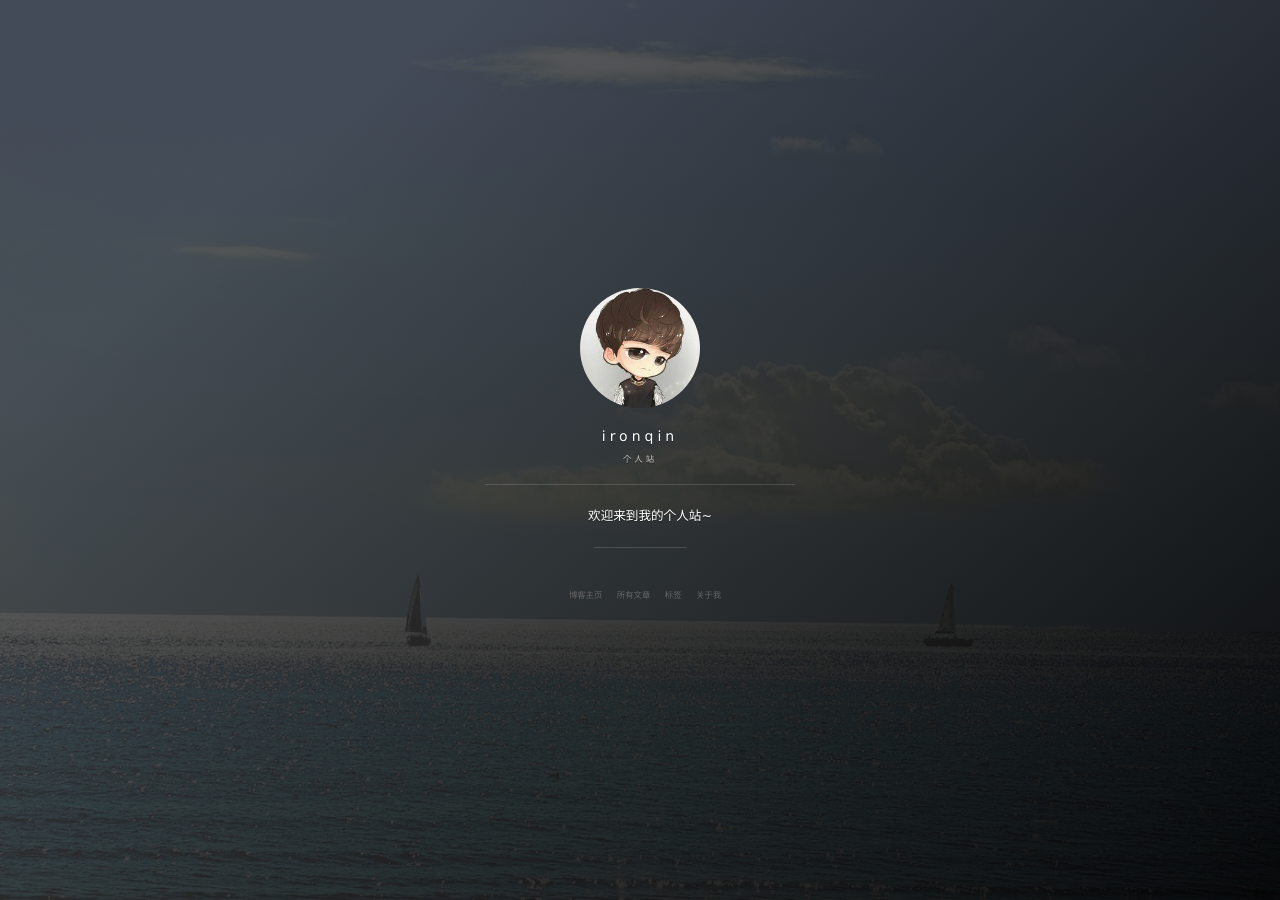
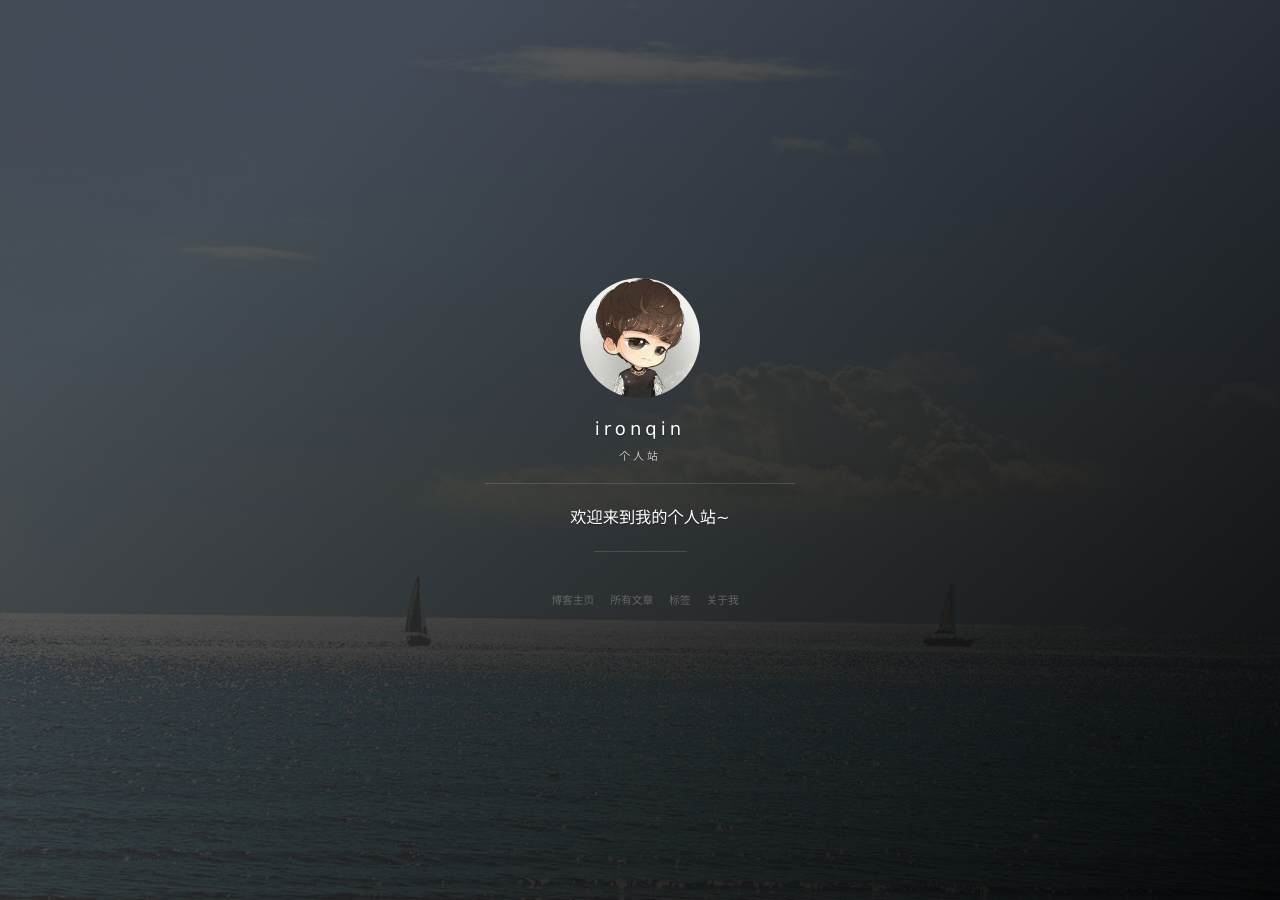
Before and after one commit to qwbjtu2015/ironqin.github.io, a Jekyll site: the page built from index.html, in a window 1280 px wide. Built offline with Jekyll 4.4.1, drawn with Linux system fonts in a browser that asks for light colours; nearby versions of some CDN libraries; the list of posts is cut into pages by our own code; comment, search, counter and statistics services are not loaded.

Commit message:
Update main.css

```diff
--- a/css/main.css
+++ b/css/main.css
@@ -63,7 +63,7 @@ html {
 
 body {
   font-family: "ff-tisa-web-pro-1", "ff-tisa-web-pro-2", "Lucida Grande", "Hiragino Sans GB", "Hiragino Sans GB W3", "Microsoft YaHei", "WenQuanYi Micro Hei", sans-serif;
-  font-size: 14px;
+  font-size: 18px;
   color: #333;
   -webkit-font-smoothing: antialiased; }
 
@@ -115,6 +115,7 @@ h1 {
 
 h2 {
   font-size: 1.5em;
+  font-weight: bold;
   /*background:#B9D3EE;*/
   /*text-align: center;*/
 }
```
